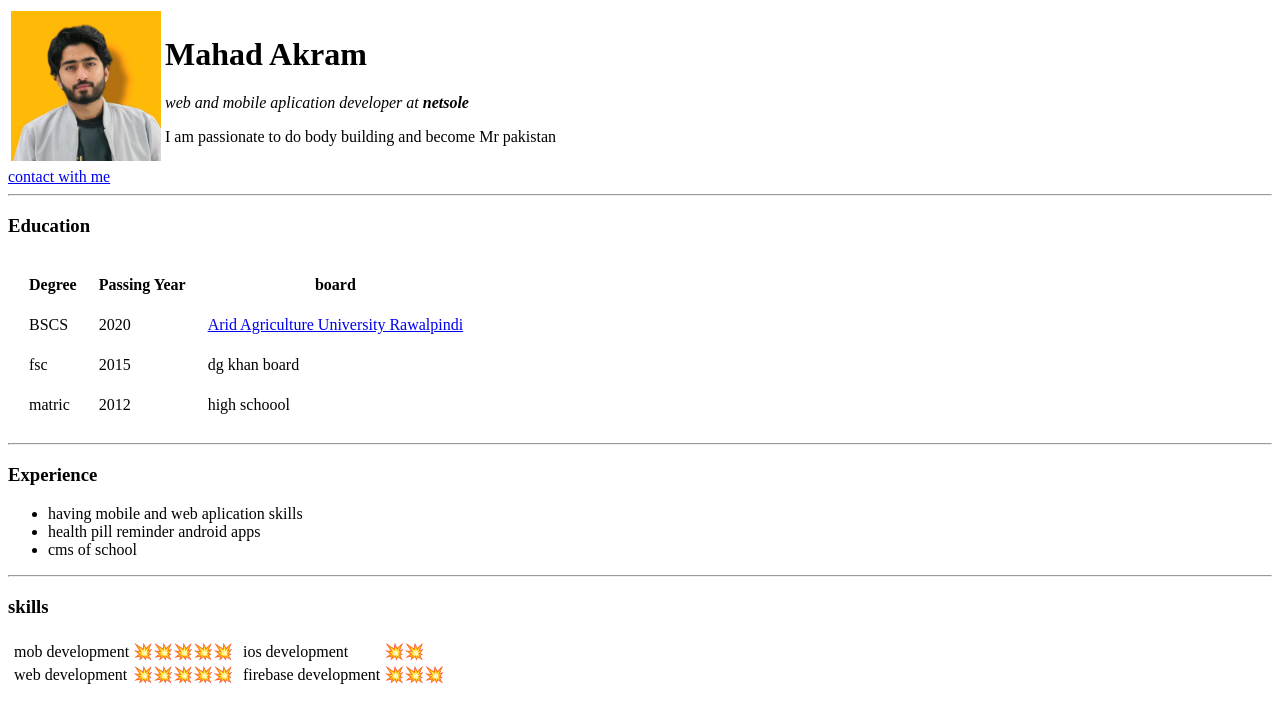
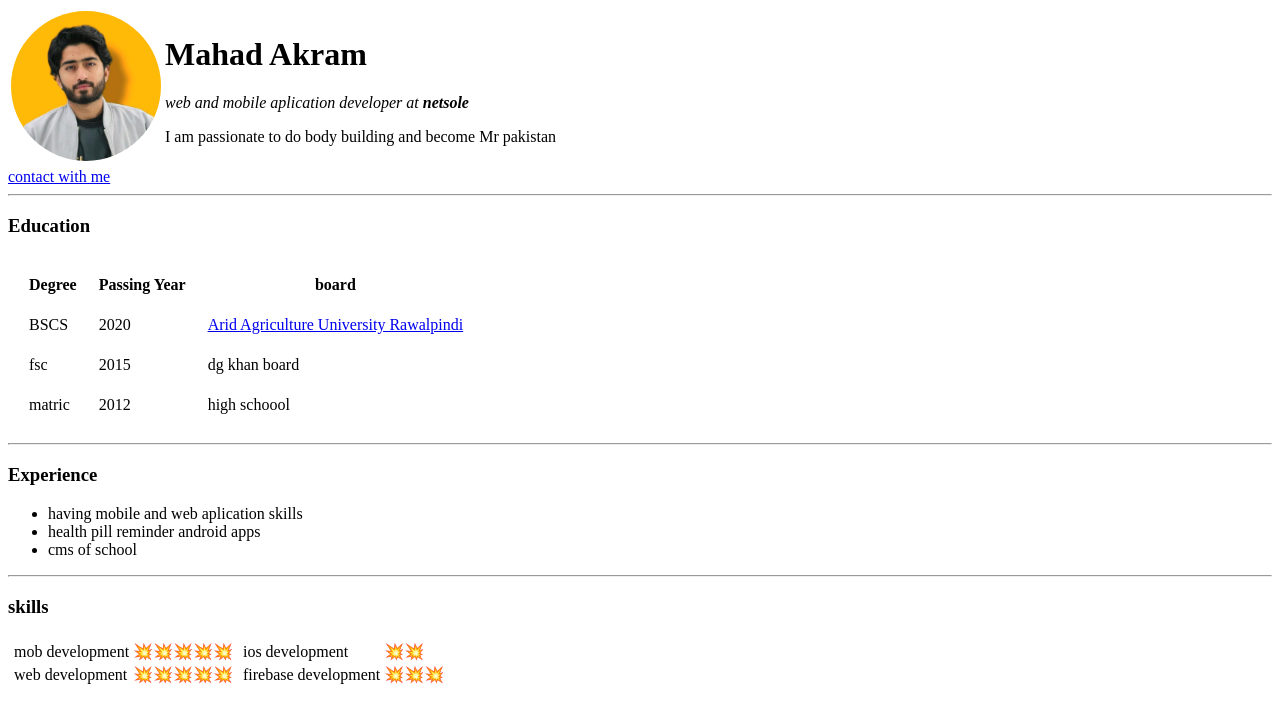
Before and after one commit to Mahad47/cv-with-html, a plain HTML site: page index.html in a window 1280 px wide. Drawn offline with Linux system fonts and the light colour scheme.

Commit message:
version 0.2

```diff
--- a/index.html
+++ b/index.html
@@ -9,7 +9,7 @@
 <body>
   <table>
     <tr>
-      <td> <img src="images/mahadnew.jpg" alt="profile picture" height="150"></td>
+      <td> <img src="images/mahadnew.jpg" alt="profile picture" height="150" style=" border-radius: 50%;"></td>
       <td>
         <h1>Mahad Akram</h1>
         <p><em>web and mobile aplication developer at <strong> netsole</strong></em></p>
```
